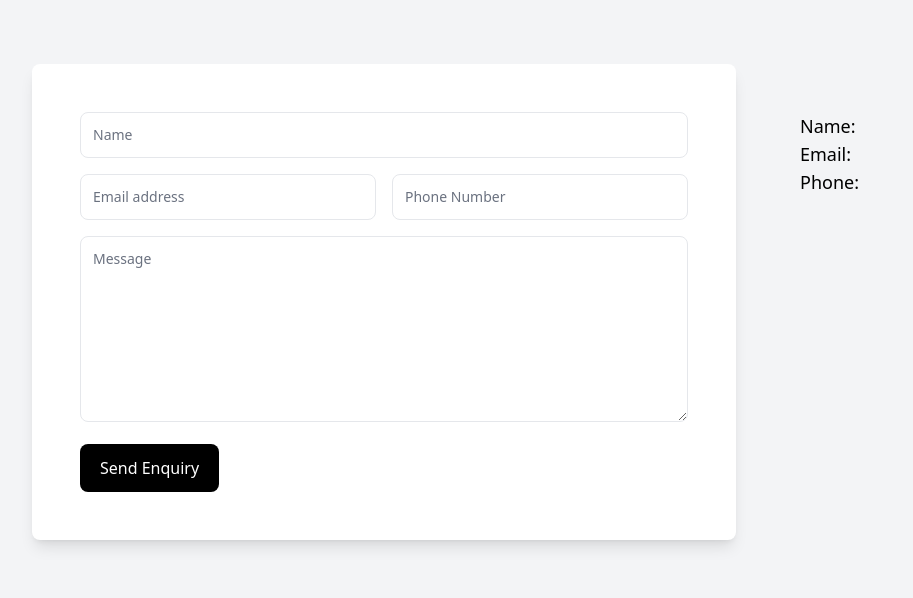
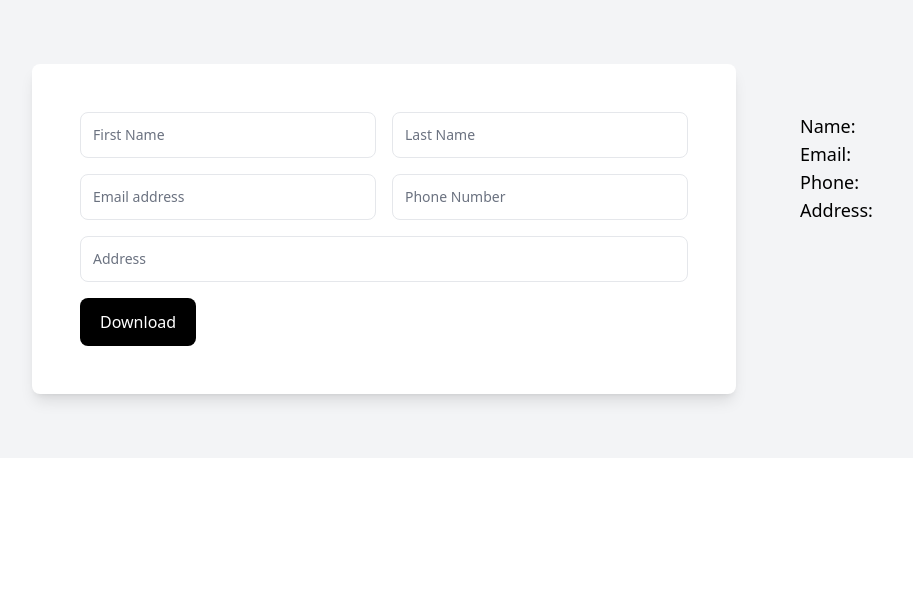
Before and after one commit to yenaingtun-dev/CV-Application, a React (Vite) app: page / in a window 1280 px wide. Shown: the top 598 px of the page, without its empty margins (0-913 px from the left). Built offline with nearby package versions, Linux system fonts and the light colour scheme.

Commit message:
updated form

```diff
--- a/src/components/CV.jsx
+++ b/src/components/CV.jsx
@@ -3,9 +3,11 @@ import { useState } from "react";
 
 const CV = () => {
   const [formData, setFormData] = useState({
-    username: "",
+    firstName: "",
+    lastName: "",
     email: "",
-    password: "",
+    phone: "",
+    address: "",
   });
 
   const handleInputChange = (e) => {
@@ -18,19 +20,36 @@ const CV = () => {
       <div className="mx-auto max-w-screen-xl px-4 py-16 sm:px-6 lg:px-8">
         <div className="grid grid-cols-1 gap-x-16 gap-y-8 lg:grid-cols-5">
           <div className="rounded-lg bg-white p-8 shadow-lg space-y-4 lg:col-span-3 lg:p-12">
+            <div className="grid grid-cols-1 gap-4 sm:grid-cols-2">
               <div>
-              <label className="sr-only" htmlFor="name">
-                Name
+                <label className="sr-only" htmlFor="address">
+                  First Name
                 </label>
                 <input
                   className="w-full rounded-lg border-gray-200 p-3 text-sm"
-                placeholder="Name"
+                  placeholder="First Name"
                   type="text"
-                id="name"
-                name="name"
-                value={formData.name || ''}
+                  id="firstName"
+                  name="firstName"
+                  value={formData.firstName || ''}
                   onChange={handleInputChange}
                 />
+              </div>
+
+              <div>
+                <label className="sr-only" htmlFor="phone">
+                  Last Name
+                </label>
+                <input
+                  className="w-full rounded-lg border-gray-200 p-3 text-sm"
+                  placeholder="Last Name"
+                  type="text"
+                  id="lastName"
+                  name="lastName"
+                  value={formData.lastName || ''}
+                  onChange={handleInputChange}
+                />
+              </div>
             </div>
 
             <div className="grid grid-cols-1 gap-4 sm:grid-cols-2">
@@ -65,20 +84,21 @@ const CV = () => {
               </div>
             </div>
 
+            <div className="grid grid-cols-1 gap-4">
               <div>
-              <label className="sr-only" htmlFor="message">
-                Message
+                <label className="sr-only" htmlFor="address">
+                  Address
                 </label>
-
-              <textarea
+                <input
                   className="w-full rounded-lg border-gray-200 p-3 text-sm"
-                placeholder="Message"
-                rows="8"
-                id="message"
-                name="message"
-                value={formData.message || ''}
+                  placeholder="Address"
+                  type="text"
+                  id="address"
+                  name="address"
+                  value={formData.address || ''}
                   onChange={handleInputChange}
-              ></textarea>
+                />
+              </div>
             </div>
 
             <div className="mt-4">
@@ -86,15 +106,16 @@ const CV = () => {
                 type="submit"
                 className="inline-block w-full rounded-lg bg-black px-5 py-3 font-medium text-white sm:w-auto"
               >
-                Send Enquiry
+                Download
               </button>
             </div>
           </div>
 
           <div className="lg:col-span-2 lg:py-12">
-            <p className="max-w-xl text-lg">Name: {formData.name}</p>
+            <p className="max-w-xl text-lg">Name: {formData.firstName} {formData.lastName}</p>
             <p className="max-w-xl text-lg">Email: {formData.email}</p>
             <p className="max-w-xl text-lg">Phone: {formData.phone}</p>
+            <p className="max-w-xl text-lg">Address: {formData.address}</p>
           </div>
         </div>
       </div>
```
Lines whose indentation alone changed are shown as unchanged.
